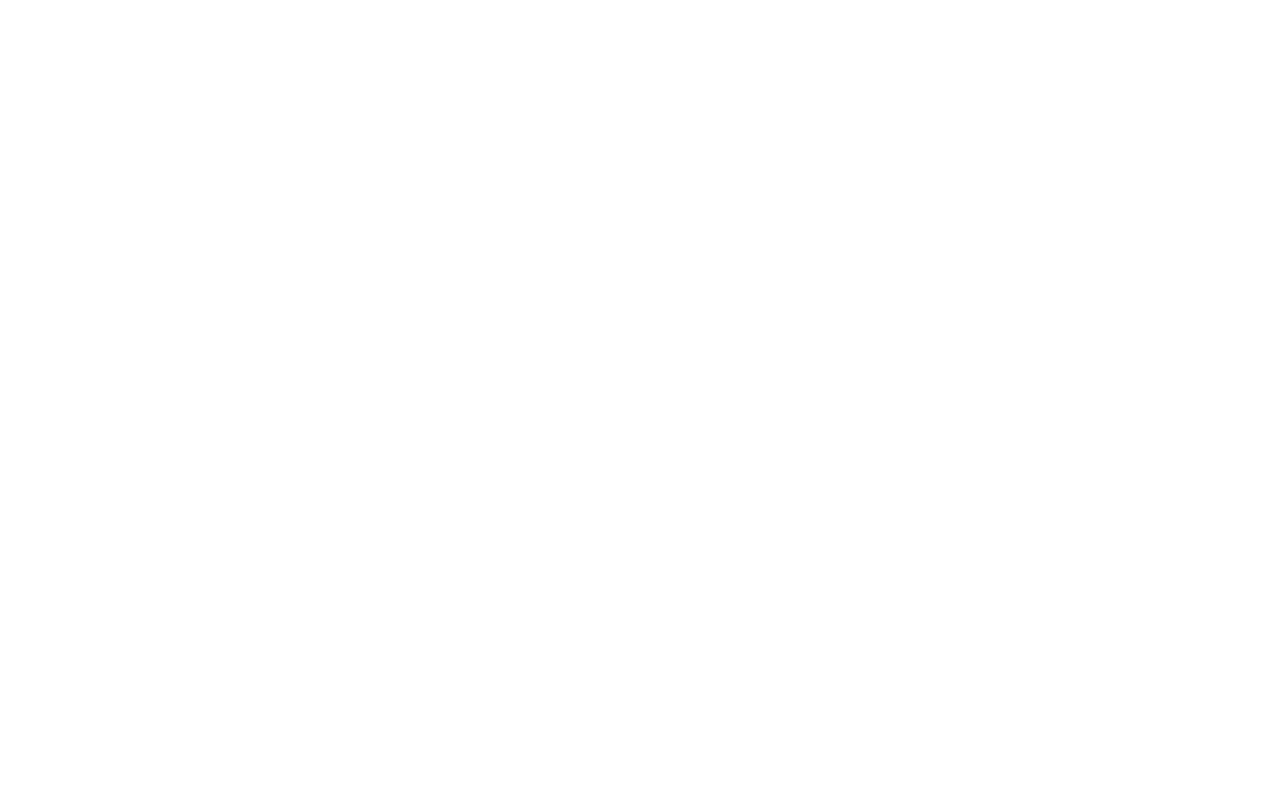
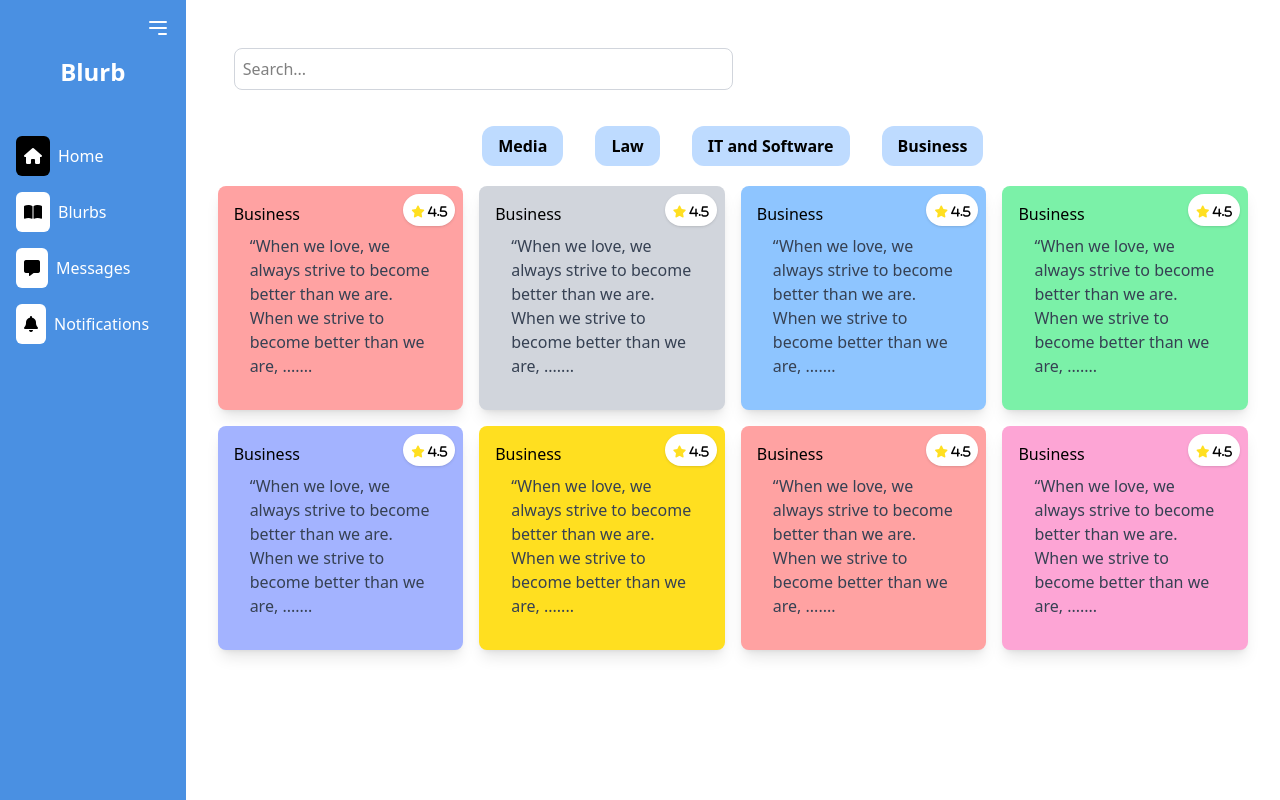
Before and after one commit to KakuElvis/versevault, a React (Vite) app: page /verse in a window 1280 px wide. Before the commit this address had no page. Built offline with nearby package versions, Linux system fonts and the light colour scheme.

Commit message:
added verse page

```diff
--- a/src/App.jsx
+++ b/src/App.jsx
@@ -9,6 +9,7 @@
 import Signup from './Pages/Signup';
 import Signin from './Pages/Signin';
 import Post_blurb from './Pages/Post_blurb';
+import Verse from './Pages/Verse';
 
 function App() {
 
@@ -34,6 +35,7 @@
           <Route path="/signup" element={<Signup />} />
           <Route path="/signin" element={<Signin />} />
           <Route path="/post_blurb" element={<Post_blurb />} />
+          <Route path="/verse" element={<Verse />} />
         </Routes>
       </Router>
 
--- a/src/Blurb/Blurb.jsx
+++ b/src/Blurb/Blurb.jsx
@@ -0,0 +1,169 @@
+import React from 'react'
+
+const Blurb = () => {
+  return (
+    <>
+
+       <div class="flex">
+        {/* <!-- Sidebar --> */}
+        <div class="w-1/6 bg-logo text-white h-screen p-4">
+            <div class="flex justify-end mb-4">
+                <svg class="w-6 h-6" fill="none" stroke="currentColor" viewBox="0 0 24 24" xmlns="http://www.w3.org/2000/svg">
+                    <path stroke-linecap="round" stroke-linejoin="round" stroke-width="2" d="M4 6h16M4 12h16m-7 6h7"></path>
+                </svg>
+            </div>
+            <div class="font-semibold text-2xl mb-12 text-center">
+                <h1>Blurb</h1>
+            </div>
+            <ul>
+                <li class="mb-4 flex items-center space-x-2">
+                    <span class="bg-black text-white p-2 rounded-md">
+                    <i class="fa-solid fa-home"></i></span>
+                    <a href="#" class="hover:text-gray-300">Home</a>
+                </li>
+                <li class="mb-4 flex items-center space-x-2">
+                    <span class="bg-white text-black p-2 rounded-md">
+                    <i class="fa-solid fa-book-open"></i></span>
+                    <a href="#" class="hover:text-gray-300">Blurbs</a>
+                </li>
+                <li class="mb-4 flex items-center space-x-2">
+                    <span class="bg-white text-black p-2 rounded-md">
+                    <i class="fa-solid fa-message"></i></span>
+                    <a href="#" class="hover:text-gray-300">Messages</a>
+                </li>
+                <li class="mb-4 flex items-center space-x-2">
+                    <span class="bg-white text-black p-2 rounded-md">
+                    <i class="fa-solid fa-bell"></i></span>
+                    <a href="#" class="hover:text-gray-300">Notifications</a>
+                </li>
+
+                {/* <!-- HTML with Tailwind and Font Awesome --> */}
+            </ul>
+        </div>
+        {/* <!-- sidebar --> */}
+
+        {/* <!-- Search Bar --> */}
+
+
+        {/* <!-- Main Content --> */}
+        <div class="w-full p-8">
+
+            {/* <!-- <div class="px-8"> --> */}
+
+                <div class="">
+                    <div class="p-4">
+                        <input type="text" placeholder="Search..." class="w-1/2 p-2 border border-gray-300 rounded-lg"/>
+                    </div>
+                </div>
+            {/* <!-- </div> --> */}
+
+            <div class="lg:flex items-center font-bold justify-center space-x-8  py-5">
+                <h3 class="rounded-xl bg-blue-200 px-4 py-2 text-center">Media</h3>
+                <h3 class="rounded-xl bg-blue-200 px-4 py-2 text-center">Law</h3>
+                <h3 class="rounded-xl bg-blue-200 px-4 py-2 text-center">IT and Software</h3>
+                <h3 class="rounded-xl bg-blue-200 px-4 py-2 text-center">Business</h3>
+            </div>
+
+            <div class="grid grid-cols-1 md:grid-cols-4 gap-4 ">
+                <div class="bg-red-300 p-8 rounded-lg shadow-lg relative">
+                    {/* <!-- Icon at the top-right corner --> */}
+                    <div class="mb-4">
+                         <span class="absolute top-2 left-2  text-black p-2 pb-4">Business</span>
+                         <span class="absolute top-2 right-2 bg-white text-yellow-300 py-1 px-2 rounded-full shadow">
+                           <i class="fa-solid fa-star text-xs"> <span class="text-xs text-black">4.5</span></i>
+                         </span>
+                    </div>
+                    {/* <!-- Card content --> */}
+                    <div>
+                        <p class="text-gray-700">“When we love, we always strive to become better than we are. When we strive to become better than we are, .......</p>
+                    </div>
+                </div>
+                <div class="bg-gray-300 p-8 rounded-lg shadow-lg relative">
+                    {/* <!-- Icon at the top-right corner --> */}
+                    <div class="mb-4">
+                         <span class="absolute top-2 left-2  text-black p-2 pb-4">Business</span>
+                         <span class="absolute top-2 right-2 bg-white text-yellow-300 py-1 px-2 rounded-full shadow">
+                           <i class="fa-solid fa-star text-xs"> <span class="text-xs text-black">4.5</span></i>
+                         </span>
+                    </div>
+                    {/* <!-- Card content --> */}
+                    <div>
+                        <p class="text-gray-700">“When we love, we always strive to become better than we are. When we strive to become better than we are, .......</p>
+                    </div>
+                </div>
+                <div class="bg-blue-300 p-8 rounded-lg shadow-lg relative">
+                    {/* <!-- Icon at the top-right corner --> */}
+                    <div class="mb-4">
+                         <span class="absolute top-2 left-2  text-black p-2 pb-4">Business</span>
+                         <span class="absolute top-2 right-2 bg-white text-yellow-300 py-1 px-2 rounded-full shadow">
+                           <i class="fa-solid fa-star text-xs"> <span class="text-xs text-black">4.5</span></i>
+                         </span>
+                    </div>
+                    <div>
+                        <p class="text-gray-700">“When we love, we always strive to become better than we are. When we strive to become better than we are, .......</p>
+                    </div>
+                </div>
+                <div class="bg-green-300 p-8 rounded-lg shadow-lg relative">
+                    <div class="mb-4">
+                         <span class="absolute top-2 left-2  text-black p-2 pb-4">Business</span>
+                         <span class="absolute top-2 right-2 bg-white text-yellow-300 py-1 px-2 rounded-full shadow">
+                           <i class="fa-solid fa-star text-xs"> <span class="text-xs text-black">4.5</span></i>
+                         </span>
+                    </div>
+                    <div>
+                        <p class="text-gray-700">“When we love, we always strive to become better than we are. When we strive to become better than we are, .......</p>
+                    </div>
+                </div>
+                <div class="bg-indigo-300 p-8 rounded-lg shadow-lg relative">
+                    <div class="mb-4">
+                         <span class="absolute top-2 left-2  text-black p-2 pb-4">Business</span>
+                         <span class="absolute top-2 right-2 bg-white text-yellow-300 py-1 px-2 rounded-full shadow">
+                           <i class="fa-solid fa-star text-xs"> <span class="text-xs text-black">4.5</span></i>
+                         </span>
+                    </div>
+                    <div>
+                        <p class="text-gray-700">“When we love, we always strive to become better than we are. When we strive to become better than we are, .......</p>
+                    </div>
+                </div>
+                <div class="bg-yellow-300 p-8 rounded-lg shadow-lg relative">
+                    <div class="mb-4">
+                         <span class="absolute top-2 left-2  text-black p-2 pb-4">Business</span>
+                         <span class="absolute top-2 right-2 bg-white text-yellow-300 py-1 px-2 rounded-full shadow">
+                           <i class="fa-solid fa-star text-xs"> <span class="text-xs text-black">4.5</span></i>
+                         </span>
+                    </div>
+                    <div>
+                        <p class="text-gray-700">“When we love, we always strive to become better than we are. When we strive to become better than we are, .......</p>
+                    </div>
+                </div>
+                <div class="bg-red-300 p-8 rounded-lg shadow-lg relative">
+                    <div class="mb-4">
+                         <span class="absolute top-2 left-2  text-black p-2 pb-4">Business</span>
+                         <span class="absolute top-2 right-2 bg-white text-yellow-300 py-1 px-2 rounded-full shadow">
+                           <i class="fa-solid fa-star text-xs"> <span class="text-xs text-black">4.5</span></i>
+                         </span>
+                    </div>
+                    <div>
+                        <p class="text-gray-700">“When we love, we always strive to become better than we are. When we strive to become better than we are, .......</p>
+                    </div>
+                </div>
+                <div class="bg-pink-300 p-8 rounded-lg shadow-lg relative">
+                    <div class="mb-4">
+                         <span class="absolute top-2 left-2  text-black p-2 pb-4">Business</span>
+                         <span class="absolute top-2 right-2 bg-white text-yellow-300 py-1 px-2 rounded-full shadow">
+                           <i class="fa-solid fa-star text-xs"> <span class="text-xs text-black">4.5</span></i>
+                         </span>
+                    </div>
+                    <div>
+                        <p class="text-gray-700">“When we love, we always strive to become better than we are. When we strive to become better than we are, .......</p>
+                    </div>
+                </div>
+            </div>
+        </div>
+    </div>
+
+    </>
+  )
+}
+
+export default Blurb
--- a/src/Blurb/Create_blurb.jsx
+++ b/src/Blurb/Create_blurb.jsx
@@ -14,11 +14,11 @@
                 <form action="#" method="POST">
                     <div class="mb-4">
                         <label for="book-title" class="block text-gray-600">Book Title</label>
-                        <input type="text" id="book-title" name="book-title" placeholder="The Alchemist" class="w-full px-3 py-2 border rounded-lg focus:outline-none focus:ring-2 focus:ring-blue-500"/>
+                        <input type="text" id="book-title" name="book-title" placeholder="The Alchemist" class="w-full px-3 py-2 border border-gray-400 rounded-lg focus:outline-none focus:ring-2 focus:ring-blue-500"/>
                     </div>
                     <div class="mb-4">
                         <label for="blurb" class="block text-gray-600">Blurb</label>
-                        <textarea id="blurb" name="blurb" rows="4" placeholder="Unleash your thoughts in brief brilliance" class="w-full px-3 py-2 border rounded-lg focus:outline-none focus:ring-2 focus:ring-blue-500"></textarea>
+                        <textarea id="blurb" name="blurb" rows="4" placeholder="Unleash your thoughts in brief brilliance" class="w-full px-3 py-2 border border-gray-400 rounded-lg focus:outline-none focus:ring-2 focus:ring-blue-500"></textarea>
                     </div>
                     <div class="mb-4 items-center">
                         <p class="pb-2 text-gray-700  text-xs">Choose Blurb Category</p>
--- a/src/Home/Nav.jsx
+++ b/src/Home/Nav.jsx
@@ -30,7 +30,7 @@
                     <Link to="/post_blurb" class="hover:bg-hover-text ease-in duration-200 px-4 py-2 rounded-md">Create</Link>
                   </li>
                   <li>
-                    <Link to="/blurbs" class="hover:bg-hover-text ease-in duration-200 px-4 py-2 rounded-md">Blurbs</Link>
+                    <Link to="/verse" class="hover:bg-hover-text ease-in duration-200 px-4 py-2 rounded-md">Blurbs</Link>
                   </li>
                 </ul>
             </div>
--- a/src/Pages/Verse.jsx
+++ b/src/Pages/Verse.jsx
@@ -0,0 +1,12 @@
+import React from 'react'
+import Blurb from '../Blurb/Blurb'
+
+const Verse = () => {
+  return (
+    <div>
+        <Blurb/>
+    </div>
+  )
+}
+
+export default Verse
```
